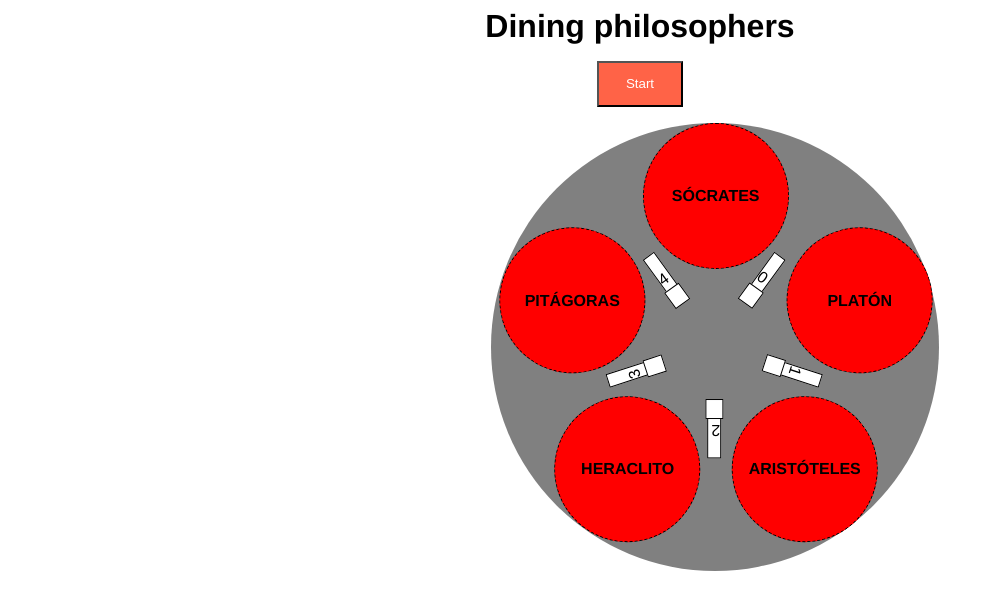
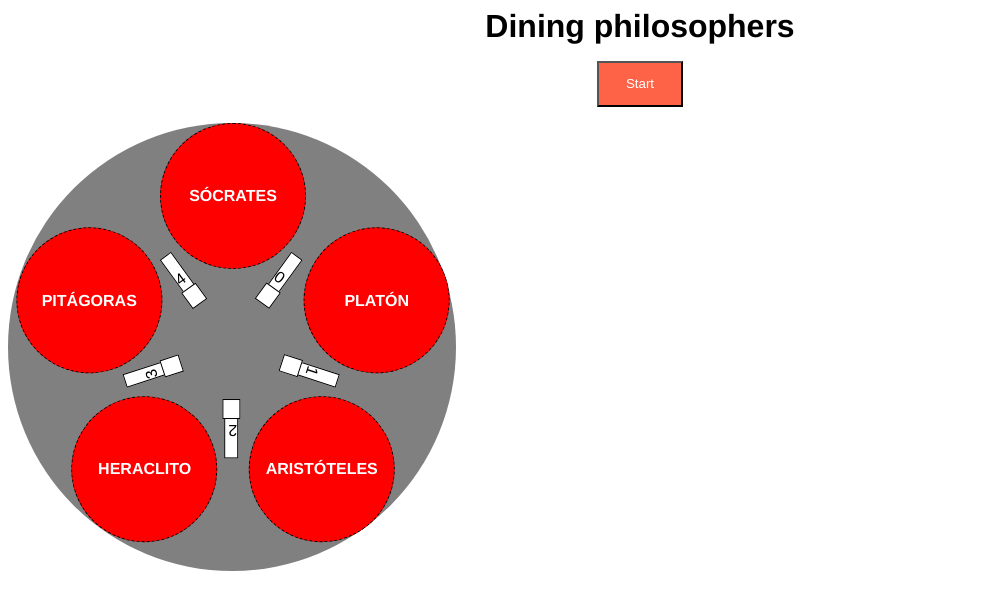
Before and after one commit to christiancazu/diningphilosophers, a Vue app: page / in a window 1280 px wide. Shown: the top 610 px of the page, without its empty margins (0-994 px from the left). Built offline with nearby package versions, Linux system fonts and the light colour scheme.

Commit message:
more improvements
-cleaning commented code
-color font in names to white

```diff
--- a/src/App.vue
+++ b/src/App.vue
@@ -3,12 +3,11 @@
     <h1 class="title">Dining philosophers</h1>
     <button class="btn" @click="initDinner();">Start</button>
     <div class="container">
-      <div class="states"><div class="stateDescription"></div></div>
-      <div class="table">
+      <div class="table-rounded">
         <div class="container-philosopher">
           <div
-            v-for="philosopher in philosophers"
-            :key="philosopher.id"
+            v-for="(philosopher, index) in philosophers"
+            :key="index"
             :class="
               `
             philosopher
@@ -24,9 +23,6 @@
           >
             <div :class="`info info--${philosopher.className}`">
               <label class="info__name">{{ philosopher.name }}</label>
-              <!--
-                <label class="info__rations">{{ philosopher.rations }}</label>
-              -->
             </div>
           </div>
         </div>
@@ -104,12 +100,6 @@ export default {
     };
   },
 
-  computed: {
-    statesPhilosophers() {
-      return this.philosophers[0].state;
-    }
-  },
-
   methods: {
     initDinner() {
       (async () => {
@@ -162,8 +152,8 @@ export default {
 </script>
 
 <style lang="scss">
-$tableSize: 28em;
-$tableColor: gray;
+$table-roundedSize: 28em;
+$table-roundedColor: gray;
 $philosopherSize: 9em;
 $philosopherColor: white;
 $forkSize: 3em;
@@ -188,18 +178,18 @@ $mapNumbers: (one, two, three, four, five);
   margin: 0 auto;
 }
 
-.table {
+.table-rounded {
   position: relative;
-  background-color: $tableColor;
-  width: $tableSize;
-  height: $tableSize;
+  background-color: $table-roundedColor;
+  width: $table-roundedSize;
+  height: $table-roundedSize;
   margin: auto;
   border-radius: 50%;
 }
 
 .container-fork {
-  height: $tableSize;
-  width: $tableSize;
+  height: $table-roundedSize;
+  width: $table-roundedSize;
   position: absolute;
   top: 0;
   transform: rotate(36deg);
@@ -214,7 +204,6 @@ $mapNumbers: (one, two, three, four, five);
   top: 25%;
   left: calc(50% - #{$forkSize / 6});
   transform: translate(0, 0);
-  //left: calc(50% - (#{$forkSize / 5}));
   transform-origin: center 7em;
   &::before {
     content: "";
@@ -229,8 +218,8 @@ $mapNumbers: (one, two, three, four, five);
 }
 
 .container-philosopher {
-  height: $tableSize;
-  width: $tableSize;
+  height: $table-roundedSize;
+  width: $table-roundedSize;
   position: relative;
 }
 
@@ -281,7 +270,7 @@ $mapNumbers: (one, two, three, four, five);
   align-items: center;
   font-weight: 900;
   &__name {
-    //
+    color: white;
   }
   &__rations {
     font-size: 1.5em;
@@ -300,13 +289,8 @@ $mapNumbers: (one, two, three, four, five);
   background-color: red;
   transition: all 1s;
 }
-.nothing {
-  background-color: whitesmoke;
-  transition: all 1s;
-}
 
 .btn {
-  // margin-top: 1em;
   justify-self: center;
   background-color: tomato;
   padding: 1em 2em;
```
